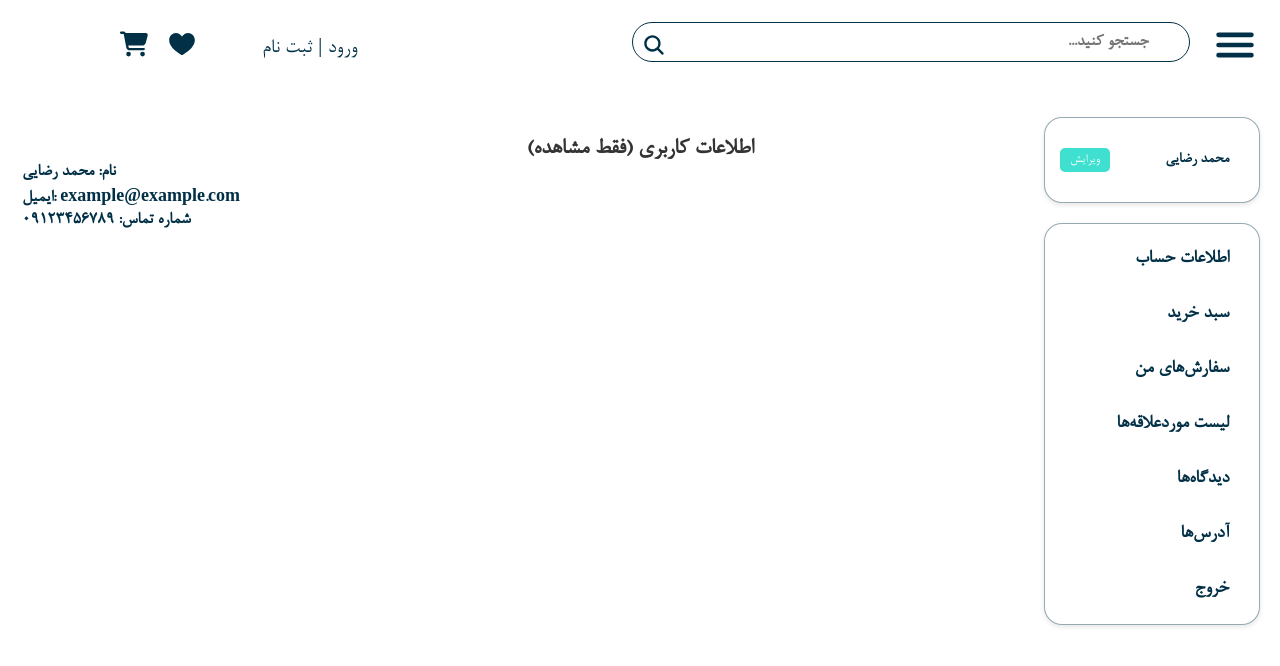
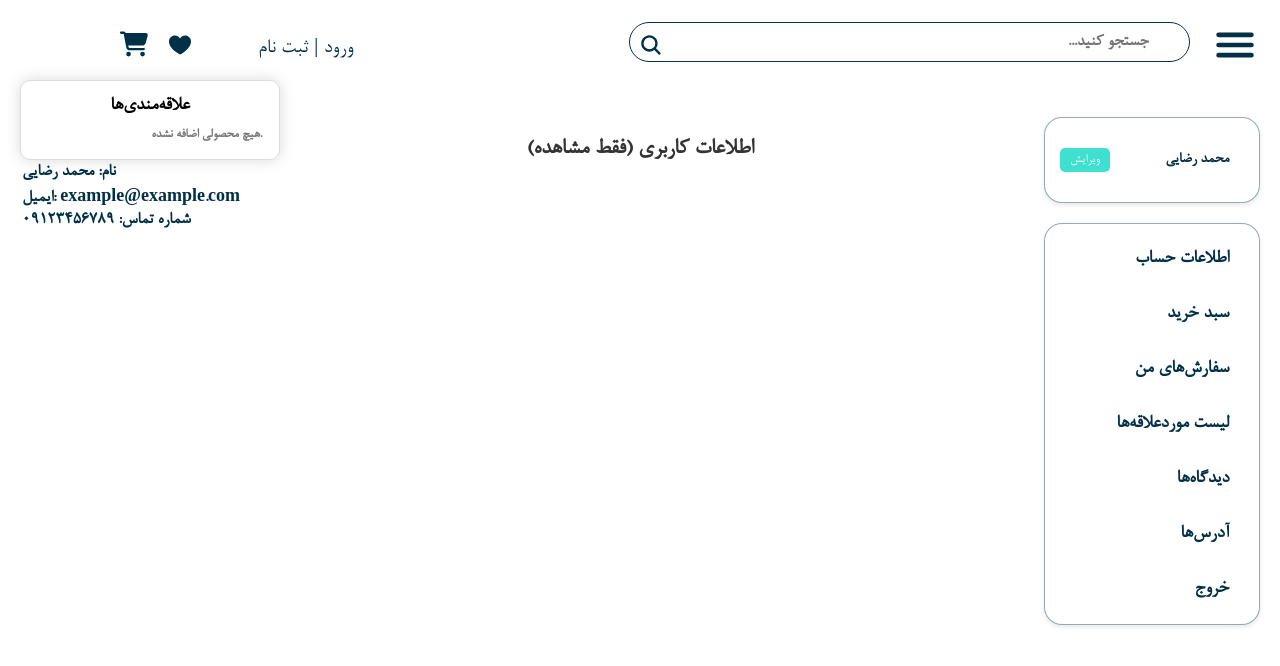
Before and after one commit to Nima77Moosavi/kimia-toranj-react, a React (Vite) app: page /user-panel in a window 1280 px wide. Both pictures are taken after a click on the element 182 px from the left and 48 px from the top of the page. Shown: the top 666 px of the page. Built offline with nearby package versions, Linux system fonts and the light colour scheme.

Commit message:
favorits

```diff
--- a/src/App.jsx
+++ b/src/App.jsx
@@ -3,9 +3,8 @@ import { BrowserRouter as Router, Routes, Route } from "react-router-dom";
 import Home from "./pages/Home";
 import HighlightMedia from "./components/HighlightMedia/HighlightMedia";
 import CollectionDetail from "./pages/CollectionDetail/CollectionDetail";
-import ProductDetails from "./pages/ProductDetails/productDetails";
+import ProductDetails from "./pages/ProductDetails/ProductDetails";
 import Login from "./pages/Login/Login";
-
 
 import BestsellersPage from "./pages/BestsellersPage/BestsellersPage";
 
@@ -30,6 +29,8 @@ import UserAddresses from "./pages/UserAddresses/UserAddresses";
 
 
 const App = () => {
+
+
   return (
     <Router>
       <Routes>
--- a/src/components/Footer/Footer.module.css
+++ b/src/components/Footer/Footer.module.css
@@ -14,6 +14,7 @@
   border-radius: 10px;
   width: max-content;
   padding: 2px 10px;
+  margin-bottom: 8px;
 }
 p {
   color: #023047;
@@ -27,7 +28,10 @@ p {
   margin: 0 5px;
   cursor: pointer;
 }
-
+.icon:hover{
+  transform: scale(1.2);
+  transition: .8s ease;
+}
 .adresses,
 .contactUs,
 .acricles,
--- a/src/components/Header/Header.jsx
+++ b/src/components/Header/Header.jsx
@@ -1,50 +1,76 @@
-import React, { useState, useRef, useEffect } from "react";
+import React, { useState, useRef, useEffect, useContext } from "react";
 import styles from "./Header.module.css";
-import { IoMenu } from "react-icons/io5";
+import { IoMenu, IoSearch } from "react-icons/io5";
 import { GoHeartFill } from "react-icons/go";
 import { FaCartShopping } from "react-icons/fa6";
-import { IoSearch } from "react-icons/io5"; // آیکن جستجو
 import { Link } from "react-router-dom";
-
 import { FiHome } from "react-icons/fi";
 import { BsFileEarmarkPerson } from "react-icons/bs";
 import { TbDeviceIpadHorizontalStar } from "react-icons/tb";
 import { PiArticleBold } from "react-icons/pi";
-import { LiaWineGlassSolid } from "react-icons/lia";
-
-
+import { FaTrashAlt } from "react-icons/fa";
+import { FavoritesContext } from "../../context/FavoritesContext"; // مسیر درست رو بزن
 
 const Header = () => {
   const [isMenuOpen, setIsMenuOpen] = useState(false);
+  const [isFavoritesOpen, setIsFavoritesOpen] = useState(false);
+  const { favorites, removeFavorite } = useContext(FavoritesContext); // 👈🏻 گرفتن اطلاعات از Context
+
   const menuRef = useRef();
+  const favoritesRef = useRef();
 
-  // بستن منو هنگام کلیک خارج از منو
+  // بستن منوها هنگام کلیک بیرون
   useEffect(() => {
     const handleClickOutside = (event) => {
       if (menuRef.current && !menuRef.current.contains(event.target)) {
         setIsMenuOpen(false);
       }
+      if (
+        favoritesRef.current &&
+        !favoritesRef.current.contains(event.target)
+      ) {
+        setIsFavoritesOpen(false);
+      }
     };
-    if (isMenuOpen) {
-      document.addEventListener("mousedown", handleClickOutside);
-    } else {
+    document.addEventListener("mousedown", handleClickOutside);
+
+    // بستن منو علاقه‌مندی‌ها هنگام اسکرول
+    const handleScroll = () => {
+      if (isFavoritesOpen) {
+        setIsFavoritesOpen(false);
+      }
+    };
+    document.addEventListener("scroll", handleScroll);
+
+    return () => {
       document.removeEventListener("mousedown", handleClickOutside);
-    }
-    return () => document.removeEventListener("mousedown", handleClickOutside);
-  }, [isMenuOpen]);
+      document.removeEventListener("scroll", handleScroll);
+    };
+  }, [isFavoritesOpen]);
+
+  // حذف محصول از لیست علاقه‌مندی‌ها
+  const handleDeleteFavorite = (id) => {
+    removeFavorite(id);
+  };
+
   return (
     <header className={styles.header}>
-      {/* دایره طوسی */}
-      {/* <div className={styles.circle}></div> */}
-
       <div className={styles.container}>
         {/* آیکن‌ها */}
         <div className={styles.icons}>
           <span>
             <FaCartShopping />
           </span>
-          <span>
+
+          <span
+            onClick={() => setIsFavoritesOpen((prev) => !prev)}
+            className={styles.favoriteIcon}
+          >
             <GoHeartFill />
+            {/* نمایش تعداد علاقه‌مندی‌ها */}
+            {favorites.length > 0 && (
+              <span className={styles.favoriteCount}>{favorites.length}</span>
+            )}
           </span>
         </div>
 
@@ -73,13 +99,7 @@ const Header = () => {
         </div>
       </div>
 
-      {/* عکس‌ها */}
-      {/* <div className={styles.images}>
-        <img src={image3} alt="Image 3" className={styles.dast} />
-        <img src={image1} alt="Image 1" className={styles.txt1} />
-      </div> */}
-
-      {/* لایه تیره و منو */}
+      {/* منوی بازشو همبرگری */}
       {isMenuOpen && (
         <div className={styles.overlay}>
           <div className={styles.menu} ref={menuRef}>
@@ -108,6 +128,30 @@ const Header = () => {
           </div>
         </div>
       )}
+
+      {/* لیست علاقه‌مندی‌ها */}
+      {isFavoritesOpen && (
+        <div className={styles.favoritesPopup} ref={favoritesRef}>
+          <h4>علاقه‌مندی‌ها</h4>
+          {favorites.length === 0 ? (
+            <p className={styles.emptyText}>هیچ محصولی اضافه نشده.</p>
+          ) : (
+            <ul className={styles.favoritesList}>
+              {favorites.map((item) => (
+                <li key={item.id}>
+                  <Link to={`/productDetails/${item.id}`}>{item.title}</Link>
+                  <span
+                    onClick={() => handleDeleteFavorite(item.id)}
+                    className={styles.deleteIcon}
+                  >
+                    <FaTrashAlt />
+                  </span>
+                </li>
+              ))}
+            </ul>
+          )}
+        </div>
+      )}
     </header>
   );
 };
--- a/src/components/Header/Header.module.css
+++ b/src/components/Header/Header.module.css
@@ -5,6 +5,7 @@
   position: relative;
   overflow: hidden;
   margin-bottom: 0;
+  z-index: 10;
 }
 .overlay {
   position: fixed;
@@ -17,7 +18,10 @@
   justify-content: flex-end;
   z-index: 1000;
 }
-
+a{
+  text-decoration: none;
+  color: inherit;
+}
 /* منو */
 .menu {
   width: max-content;
@@ -70,6 +74,7 @@ ul li:hover {
   position: relative;
   z-index: 1;
   flex-wrap: wrap; /* در صورت نیاز عناصر به خط بعد بروند */
+  z-index: 20;
 }
 
 .icons {
@@ -82,6 +87,8 @@ ul li:hover {
   margin-top: 0;
   cursor: pointer;
   align-items: center;
+  position: relative; /* اضافه شد */
+  z-index: 30; /* اضافه شد */
 }
 
 .loginButton {
@@ -153,6 +160,10 @@ ul li:hover {
   pointer-events: none;
 }
 
+
+
+
+
 .hamburgerMenu {
   order: 4;
   display: flex;
@@ -203,6 +214,69 @@ ul li:hover {
   object-fit: cover;
   padding-left: -200px;
 }
+
+/* favorits */
+.favoriteIcon {
+  cursor: pointer;
+  font-size: 24px;
+}
+
+.favoritesPopup {
+  position: fixed; /* اینجا fixed مهمه */
+  top: 80px; /* بسته به ظاهر پروژه تغییر بده */
+  left: 20px; /* گوشه راست صفحه */
+  width: 260px;
+  background: white;
+  border: 1px solid #ddd;
+  border-radius: 10px;
+  box-shadow: 0px 0px 15px rgba(0, 0, 0, 0.15);
+  z-index: 9999; /* خیلی بالا */
+  padding: 15px;
+  text-align: right;
+}
+.favoritesPopup h4{
+  text-align: center;
+  font-size: 20px;
+  margin-bottom: 10px;
+}
+.favoritesList {
+  list-style: none;
+  margin: 0;
+  padding: 0;
+}
+
+.favoritesList li {
+  margin-bottom: 10px;
+  padding-bottom: 8px;
+  border-bottom: 1px solid #eee;
+  font-size: 16px;
+}
+
+.emptyText {
+  font-size: 14px;
+  color: #777;
+  margin-top: 10px;
+}
+.deleteIcon {
+  margin-left: 10px;
+  cursor: pointer;
+  position: absolute;
+left:10%;
+margin-top: 5px;
+}
+.favoriteCount {
+  position: absolute;
+  top: -15px;
+  right: -20px;
+  background-color: rgb(255, 255, 255);
+  color: #023047;
+  border-radius: 50%;
+  padding: 3px 8px;
+  font-size: 14px;
+  font-weight: bold;
+}
+
+
 
 /* Media Queries برای ریسپانسیو */
 @media (max-width: 1200px) {
--- a/src/components/HighlightMedia/HighlightMedia.jsx
+++ b/src/components/HighlightMedia/HighlightMedia.jsx
@@ -49,7 +49,7 @@ const HighlightMedia = () => {
     const fetchAllHighlightMedia = async () => {
       try {
         const response = await fetch(
-          `http://127.0.0.1:8000/api/highlights/highlights/`
+          `https://kimiatoranj-api.liara.run/api/highlights/highlights/`
         );
         if (!response.ok) throw new Error("Network response was not ok");
         const data = await response.json();
--- /dev/null
+++ b/src/context/FavoritesContext.jsx
@@ -0,0 +1,45 @@
+import React, { createContext, useState, useEffect } from "react";
+
+export const FavoritesContext = createContext();
+
+export const FavoritesProvider = ({ children }) => {
+  const [favorites, setFavorites] = useState([]);
+
+  // بارگزاری علاقه‌مندی‌ها از لوکال استوریج موقع اولین بار
+  useEffect(() => {
+    const storedFavorites = JSON.parse(localStorage.getItem("favorites")) || [];
+    setFavorites(storedFavorites);
+  }, []);
+
+  // هر وقت علاقه‌مندی‌ها تغییر کرد، توی لوکال‌استوریج ذخیره کن
+  useEffect(() => {
+    localStorage.setItem("favorites", JSON.stringify(favorites));
+  }, [favorites]);
+
+  // اضافه کردن محصول
+  const addFavorite = (product) => {
+    setFavorites((prev) => [...prev, product]);
+  };
+
+  // حذف محصول
+  const removeFavorite = (id) => {
+    setFavorites((prev) => prev.filter((item) => item.id !== id));
+  };
+
+  // چک کردن اینکه محصول قبلا لایک شده یا نه
+  const isFavorite = (id) => {
+    return favorites.some((item) => item.id === id);
+  };
+
+    // تعداد محصولات علاقه‌مندی‌ها
+    const getFavoriteCount = () => {
+      return favorites.length;
+    };
+
+  return (
+    <FavoritesContext.Provider value={{ favorites, addFavorite, removeFavorite, isFavorite,
+        getFavoriteCount }}>
+      {children}
+    </FavoritesContext.Provider>
+  );
+};
--- a/src/main.jsx
+++ b/src/main.jsx
@@ -3,9 +3,12 @@ import ReactDOM from 'react-dom/client';
 import App from './App';
 import './index.css';
 import './fonts/Neirizi.ttf'
+import { FavoritesProvider } from './context/FavoritesContext';
 
 ReactDOM.createRoot(document.getElementById('root')).render(
     <React.StrictMode>
+        <FavoritesProvider>
         <App />
+        </FavoritesProvider>
     </React.StrictMode>
 );
--- a/src/pages/BestsellersPage/BestsellersPage.jsx
+++ b/src/pages/BestsellersPage/BestsellersPage.jsx
@@ -33,7 +33,7 @@ const BestsellersPage = () => {
     const fetchProducts = async () => {
       try {
         const response = await fetch(
-          "http://127.0.0.1:8000/api/store/collections/"
+          "https://kimiatoranj-api.liara.run/api/store/collections/"
         );
         if (!response.ok) throw new Error("Network response was not ok");
         const data = await response.json();
--- a/src/pages/ProductDetails/productDetails.jsx
+++ b/src/pages/ProductDetails/productDetails.jsx
@@ -1,12 +1,16 @@
 import { React, useState, useEffect, useRef } from "react";
 import { useParams } from "react-router-dom";
-import styles from "./productDetails.module.css";
+import styles from "./ProductDetails.module.css";
 import Header from "../../components/Header/Header";
 import { GrFormNext, GrFormPrevious } from "react-icons/gr";
 import { GoHeart, GoHeartFill } from "react-icons/go";
 import { IoShareSocialSharp } from "react-icons/io5";
 import Bestsellers from "../../components/Bestsellers/Bestsellers";
 import Footer from "../../components/Footer/Footer"
+import MoonLoader from "react-spinners/MoonLoader";
+import { useContext } from "react";
+import { FavoritesContext } from "../../context/FavoritesContext";
+
 
 
 const ProductDetails = () => {
@@ -35,9 +39,31 @@ const ProductDetails = () => {
   // برای ایجاد حلقه بی‌نهایت، نظرات را دو بار تکرار می‌کنیم
   const duplicatedReviews = [...sampleReviews, ...sampleReviews];
 
+  const { addFavorite, removeFavorite, isFavorite } = useContext(FavoritesContext);
+
   const likeHandler = () => {
-    setLike(!like);
+    if (isFavorite(product.id)) {
+      removeFavorite(product.id);
+      setLike(false);
+    } else {
+      addFavorite({
+        id: product.id,
+        title: product.title,
+        image: product.images?.[0]?.image || "",
+        price: product.variants?.[0]?.price || "",
+      });
+      setLike(true);
+    }
   };
+
+
+
+  useEffect(() => {
+    setLike(isFavorite(parseInt(id)));
+  }, [id, isFavorite]);
+
+
+
 
   useEffect(() => {
     const fetchProduct = async () => {
@@ -80,7 +106,7 @@ const ProductDetails = () => {
     return () => clearInterval(interval);
   }, [product.reviews]);
 
-  if (loading) return <div>Loading...</div>;
+  if (loading) return <div  className={styles.loaderContainer}><MoonLoader color="#023047"  /></div>;
   if (error) return <div>Error: {error}</div>;
 
   return (
@@ -215,7 +241,7 @@ const ProductDetails = () => {
         </div>
       </div>
 
-      <Bestsellers/>
+      <Bestsellers />
       <Footer/>
     </div>
   );
```
Also changed, not shown: src/pages/ProductDetails/ProductDetails.module.css (+15 -1 lines).
